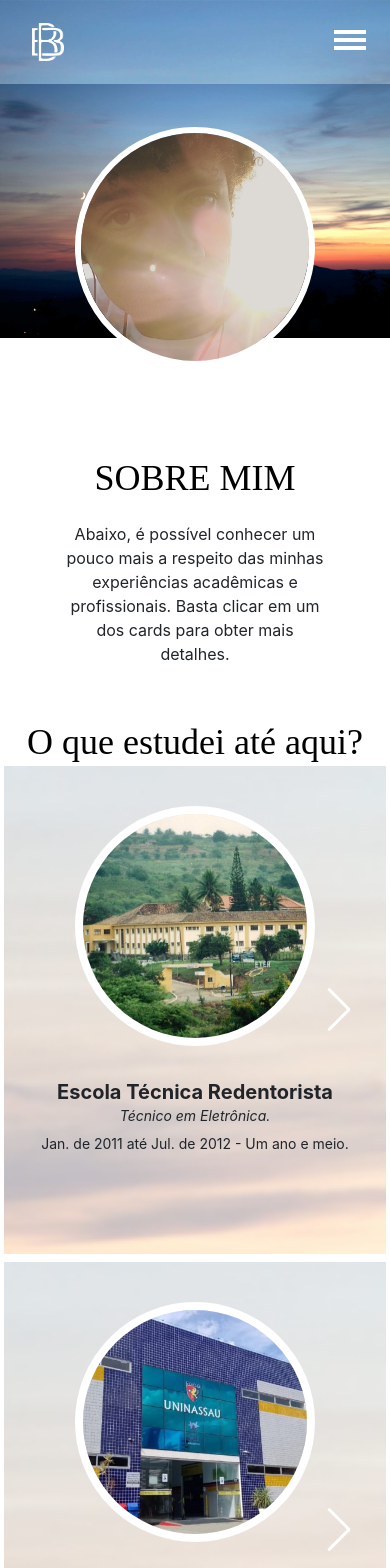
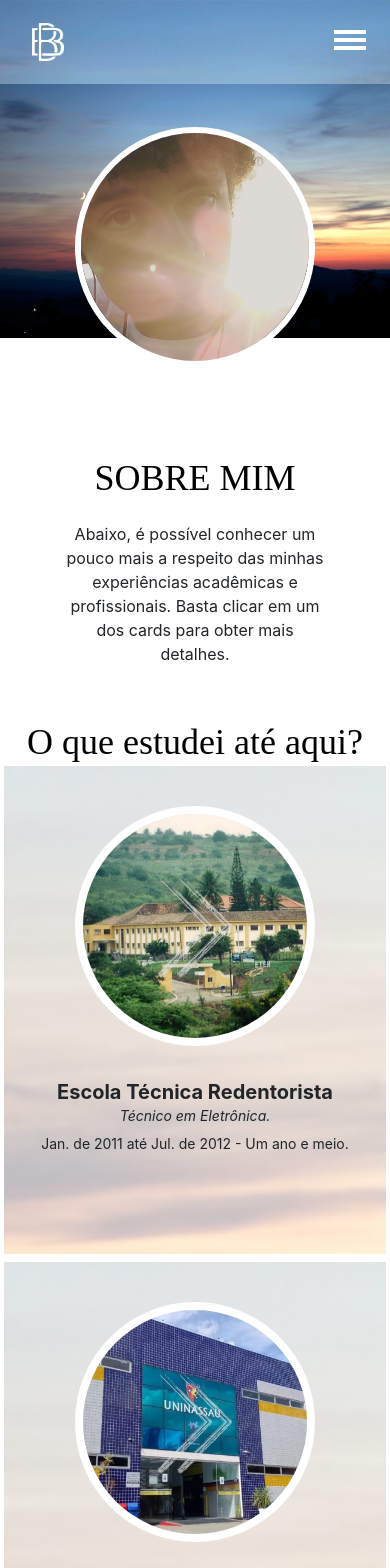
Before and after one commit to brunoCabralSilva/brunocabralsilva.github.io, a React (Create React App) app: page /sobre in a window 390 px wide. Shown: the top 1568 px of the page. Built offline with nearby package versions, Linux system fonts and the light colour scheme; a web font is replaced by a local one.

Commit message:
corrigindo link do portfolio na documentação

```diff
--- a/src/components/Slider.tsx
+++ b/src/components/Slider.tsx
@@ -49,7 +49,14 @@ export default class Slider extends React.Component<SliderProps, {}> {
               <SwiperSlide>
                 <div className="rounded-xl flex lg:flex-row flex-col items-center relative justify-start transition-all duration-1000 pb-4 lg:pb-0 lg:mb-0 border-4 border-white hover:border-black w-full h-full">
                 <img src={require('../images/h3.png')} alt="" className="w-full h-full object-cover opacity-40 absolute" />
-                <img src={require(`../images/works-academy/${instituicao.imagem}`)} className="rounded-full h-60 sm:h-60 w-60 sm:w-60 object-cover lg:ml-2 mt-10 mb-3 border-8 border-white duration-1000 transition-all bg-cover z-20" alt="" />
+                <div className="rounded-full h-60 lg:h-44 w-60 lg:ml-2 mt-10 mb-3 border-8 border-white duration-1000 transition-all z-20 relative flex items-center justify-center">
+                  <img src={require('../images/arrow-right.png')} alt="arrow-left" className="animate-pulse absolute w-28 z-40 sm:hidden" />
+                  <img
+                    src={require(`../images/works-academy/${instituicao.imagem}`)}
+                    className="rounded-full w-full h-full object-cover absolute"
+                    alt=""
+                  />
+                </div>
                 <div className="text-c lg:text-left rounded-3xl px-4 py-3 z-30 lg:w-10/12 lg:mr-10">
                   {
                     type === 'academics'
@@ -107,7 +114,7 @@ export default class Slider extends React.Component<SliderProps, {}> {
                       <button
                         className="h-full w-full flex items-center relative border-2 border-black px-2 py-1 hover:text-blue-500"
                         type="button"
-                        onClick={ () => history.push('/artigos') }
+                        onClick={ () => history.push('/articles') }
                       >
                         <img src={require('../images/h3.png')} alt="" className="w-full h-full object-cover opacity-40 absolute right-0" />
                         <img src={require(`../images/works-academy/revelo3.png`)} className="rounded-full h-16 sm:h-16 w-16 sm:w-16 object-cover border-4 border-white duration-1000 transition-all bg-cover z-20" alt="" />
```
Also changed, not shown: src/app.css (+3 -6 lines), src/images/arrow-right.png (added), 1 other file (tests, documents, lock files or other folders).
